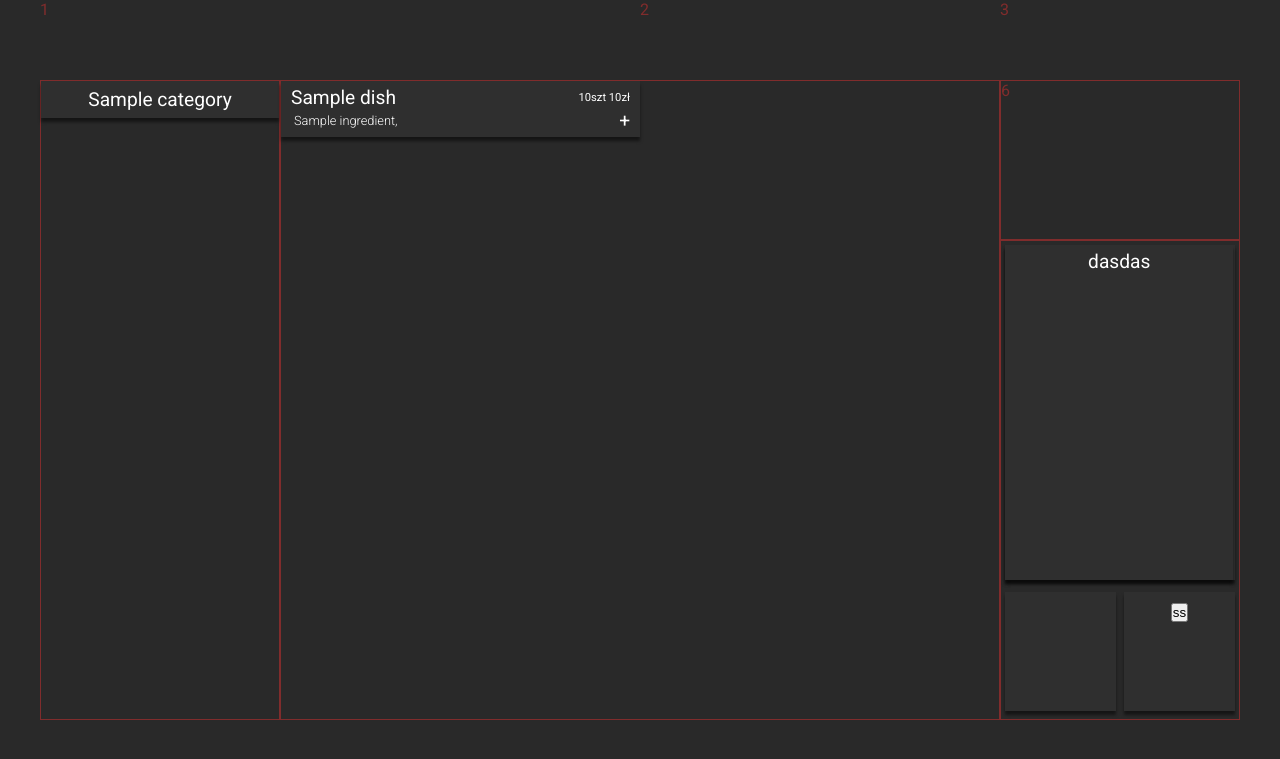
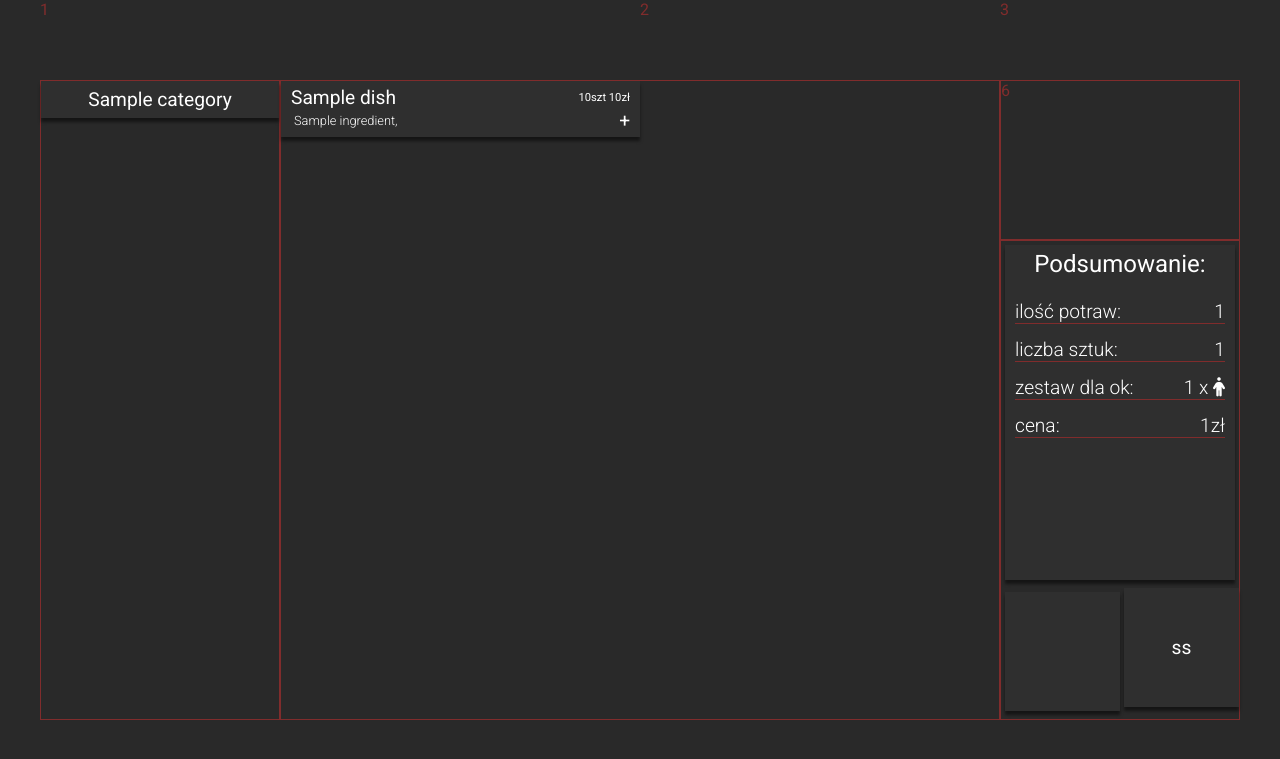
Before and after one commit to mplaszczymaka/menu-assistant, a Django app: template menu/templates/menu/menu.html in a window 1280 px wide. Shown: the top 759 px of the page. Run offline with Django 3.2, Linux system fonts and the light colour scheme; tables that the repository leaves empty hold one stand-in row (values such as "Sample post"); the template is opened without the code that fills it: values that come from a table or form of the project are taken from there, most other values are stand-ins (such as "Sample title", 1, 10 or a date in 2020); some libraries are stand-ins or nearby versions.

Commit message:
reset button default attr

```diff
--- a/menu/templates/menu/menu.html
+++ b/menu/templates/menu/menu.html
@@ -81,7 +81,7 @@
                     </ul>
                 </div>
                 <div class="similar sheet btn"></div>
-                <div class="basket-btn sheet btn"><button>ss</button></div>
+                <button class="basket-btn sheet btn">ss</button>
                 <div class="basket sheet">dasdas</div>
             </div>
         </div>
--- a/static/css/menu.css
+++ b/static/css/menu.css
@@ -1,6 +1,15 @@
 * {
     margin: 0;
     padding: 0;
+}
+
+button {
+    color: inherit;
+    border: none;
+    padding: 0;
+    font: inherit;
+    cursor: pointer;
+    outline: inherit;
 }
 
 body {
@@ -202,4 +211,5 @@ a, a:hover, a:active, a:visited {
     z-index: 1;
     position: absolute;
     width: 96%;
+    display: none;
 }
```
